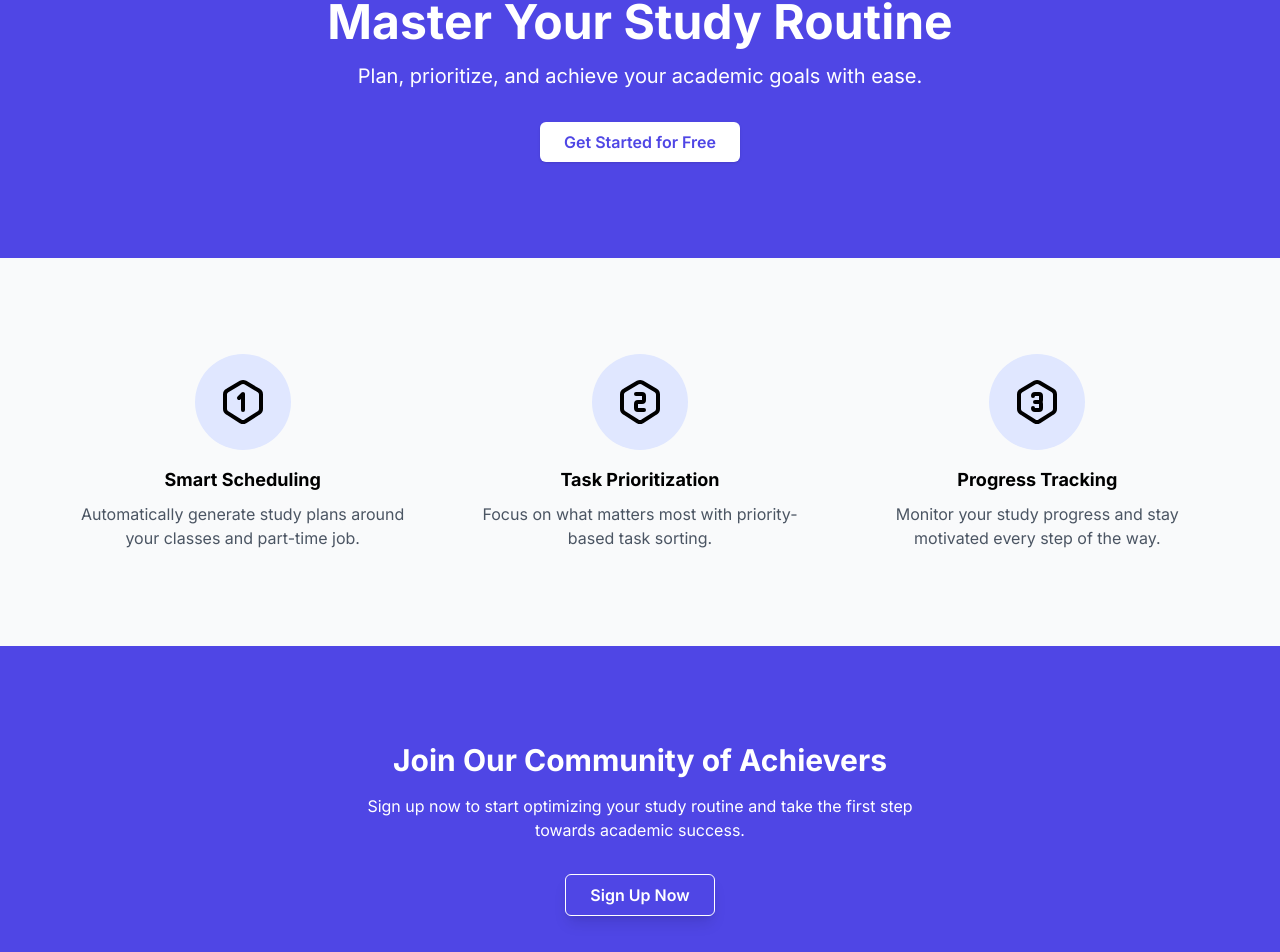
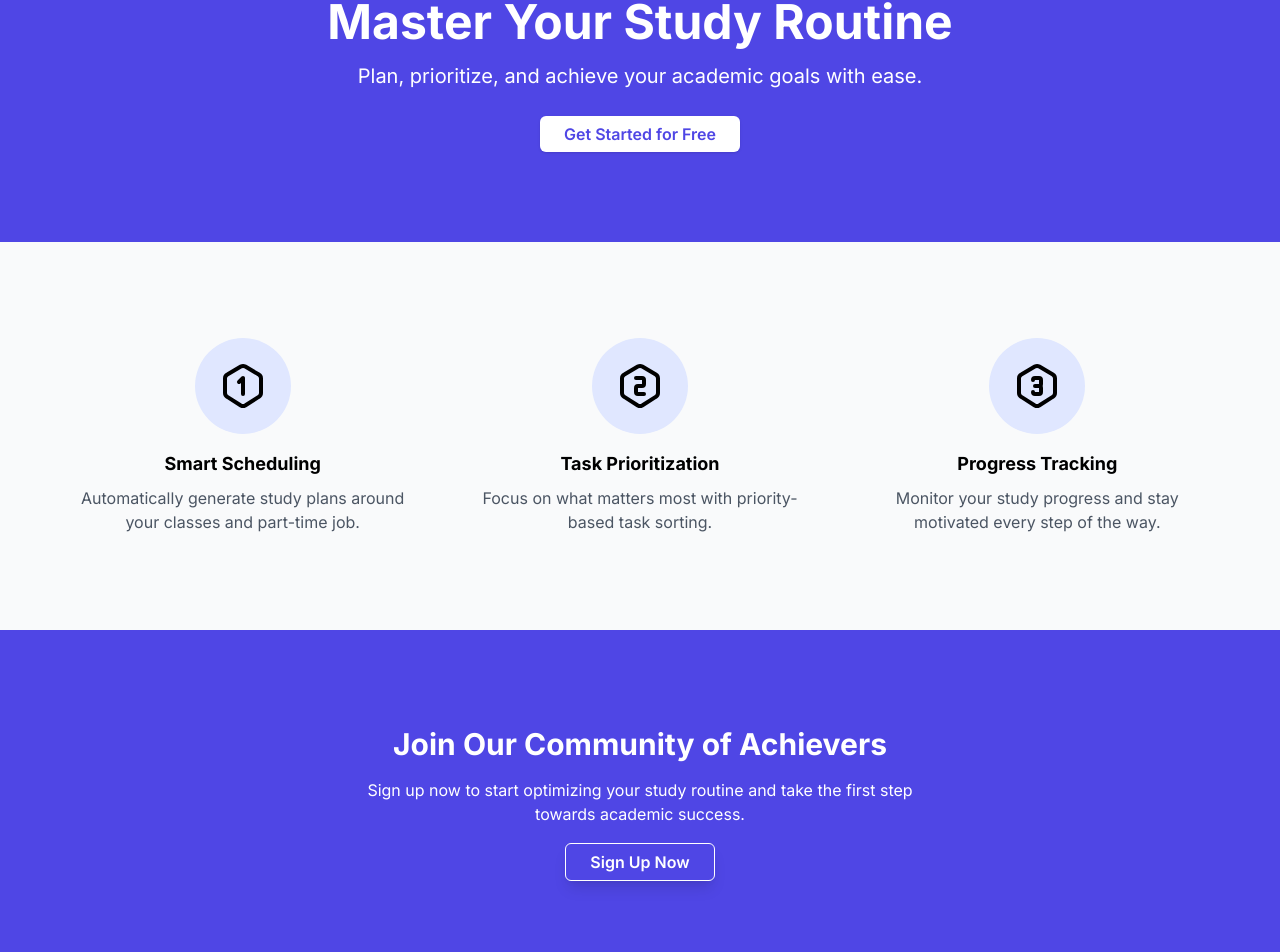
Before and after one commit to Nafiz-Anam/ph-study-routine-client, a Next.js app: page / in a window 1280 px wide. Shown: the part 178-1130 px from the top of the page. Built offline with nearby package versions, Linux system fonts and the light colour scheme.

Commit message:
bug fixing

```diff
--- a/src/app/page.js
+++ b/src/app/page.js
@@ -3,25 +3,29 @@ import {
     TbHexagonNumber2,
     TbHexagonNumber3,
 } from "react-icons/tb";
+import Link from "next/link";
 
 export default function Home() {
     return (
-        <div className="flex flex-col min-h-screen overflow-hidden">
+        <section className="flex flex-col min-h-screen overflow-hidden">
             {/* Hero Section */}
-            <section className="text-center py-24 bg-indigo-600 text-white">
+            <div className="text-center py-24 bg-indigo-600 text-white">
                 <h1 className="text-5xl font-bold">
                     Master Your Study Routine
                 </h1>
-                <p className="mt-4 text-xl">
+                <p className="mt-4 mb-8 text-xl">
                     Plan, prioritize, and achieve your academic goals with ease.
                 </p>
-                <button className="mt-8 px-6 py-2 bg-white text-indigo-600 rounded-md font-semibold shadow">
+                <Link
+                    href="/signup"
+                    className="px-6 py-2 bg-white text-indigo-600 rounded-md font-semibold shadow"
+                >
                     Get Started for Free
-                </button>
-            </section>
+                </Link>
+            </div>
 
             {/* Features Section */}
-            <section className="py-24 bg-gray-50">
+            <div className="py-24 bg-gray-50">
                 <div className="max-w-6xl mx-auto grid grid-cols-1 md:grid-cols-3 gap-10 text-center">
                     <div className="flex flex-col items-center">
                         <div className="p-6 rounded-full bg-indigo-100 text-5xl">
@@ -62,21 +66,24 @@ export default function Home() {
                         </p>
                     </div>
                 </div>
-            </section>
+            </div>
 
             {/* Call to Action Section */}
-            <section className="bg-indigo-600 text-white text-center py-24">
+            <div className="bg-indigo-600 text-white text-center py-24">
                 <h2 className="text-3xl font-bold">
                     Join Our Community of Achievers
                 </h2>
-                <p className="mt-4 max-w-xl mx-auto">
+                <p className="mt-4 mb-6 max-w-xl mx-auto">
                     Sign up now to start optimizing your study routine and take
                     the first step towards academic success.
                 </p>
-                <button className="mt-8 px-6 py-2 border border-white rounded-md font-semibold shadow-lg">
+                <Link
+                    href="/signup"
+                    className="px-6 py-2 border border-white rounded-md font-semibold shadow-lg"
+                >
                     Sign Up Now
-                </button>
-            </section>
-        </div>
+                </Link>
+            </div>
+        </section>
     );
 }
```
